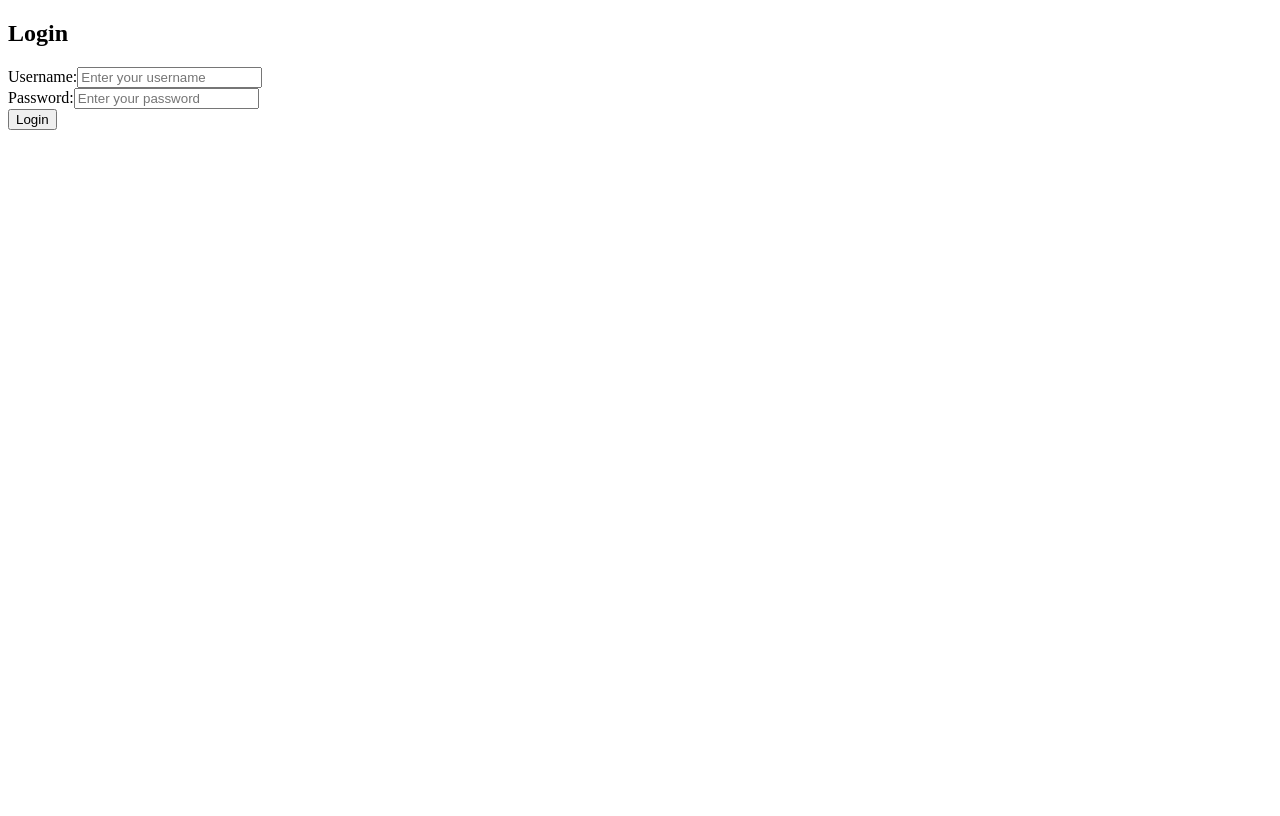
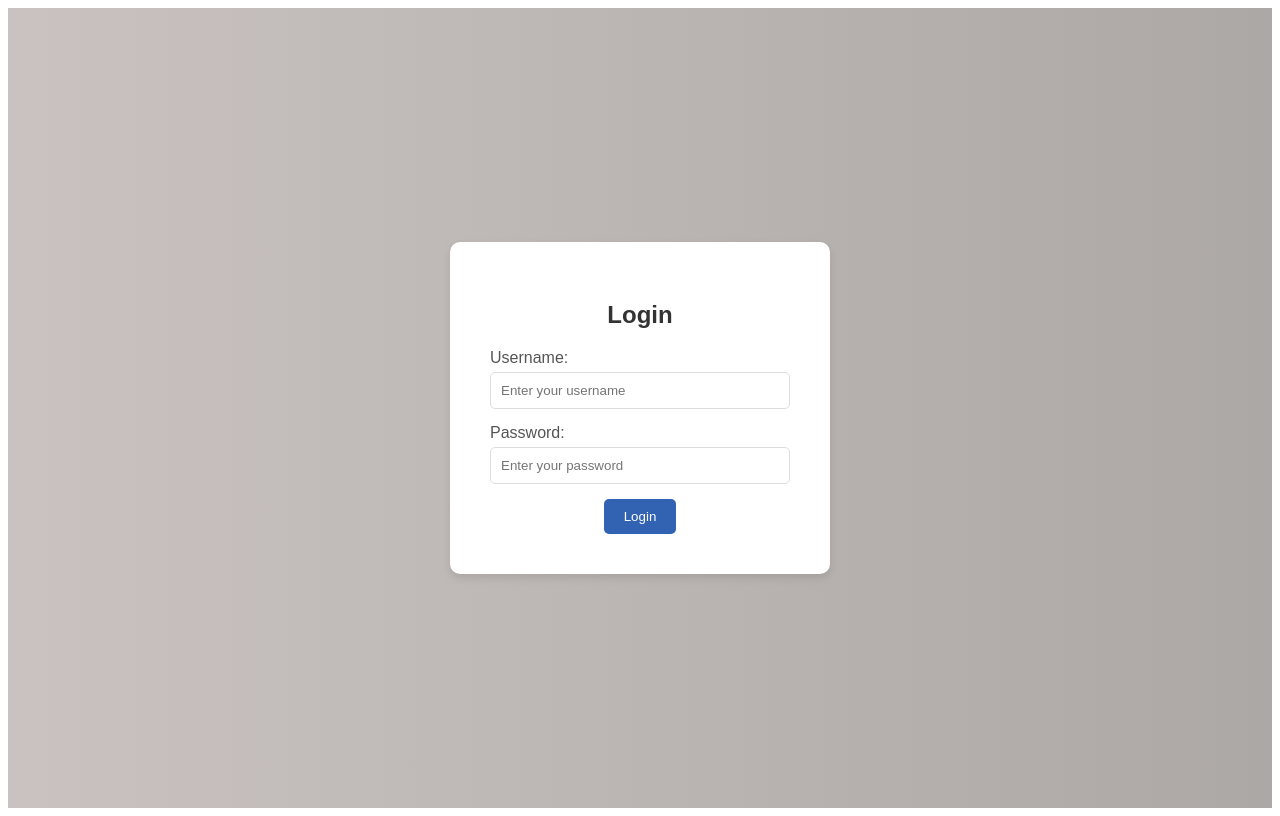
Before and after one commit to asif17r/lostnfound-frontend, a React (Vite) app: page /login in a window 1280 px wide. Built offline with nearby package versions, Linux system fonts and the light colour scheme.

Commit message:
ui tweak login page

```diff
--- a/src/login.css
+++ b/src/login.css
@@ -1,8 +1,8 @@
 /* login.css */
 
-body.login-page {
+.login-page {
     font-family: 'Arial', sans-serif;
-    background: linear-gradient(to right, #ff7e5f, #feb47b);
+    background: linear-gradient(to right, #c9c2c1, #aca8a5);
     display: flex;
     justify-content: center;
     align-items: center;
@@ -10,7 +10,7 @@ body.login-page {
     margin: 0;
 }
 
-body.login-page .login-container {
+.login-page .login-container {
     display: flex;
     justify-content: center;
     align-items: center;
@@ -18,7 +18,7 @@ body.login-page .login-container {
     height: 100%;
 }
 
-body.login-page .login-box {
+.login-page .login-box {
     background: #fff;
     padding: 40px;
     border-radius: 10px;
@@ -27,23 +27,23 @@ body.login-page .login-box {
     width: 300px;
 }
 
-body.login-page .login-box h2 {
+.login-page .login-box h2 {
     margin-bottom: 20px;
     color: #333;
 }
 
-body.login-page .input-group {
+.login-page .input-group {
     margin-bottom: 15px;
     text-align: left;
 }
 
-body.login-page .input-group label {
+.login-page .input-group label {
     display: block;
     margin-bottom: 5px;
     color: #555;
 }
 
-body.login-page .input-group input {
+.login-page .input-group input {
     width: 100%;
     padding: 10px;
     border: 1px solid #ddd;
@@ -51,18 +51,18 @@ body.login-page .input-group input {
     box-sizing: border-box;
 }
 
-body.login-page .input-group input:focus {
-    border-color: #ff7e5f;
+.login-page .input-group input:focus {
+    border-color: #180703;
     outline: none;
 }
 
-body.login-page .error {
+.login-page .error {
     color: #ff4d4d;
     margin-bottom: 15px;
 }
 
-body.login-page .login-button {
-    background: #ff7e5f;
+.login-page .login-button {
+    background: #3263b3;
     color: #fff;
     padding: 10px 20px;
     border: none;
@@ -71,6 +71,6 @@ body.login-page .login-button {
     transition: background 0.3s;
 }
 
-body.login-page .login-button:hover {
+.login-page .login-button:hover {
     background: #feb47b;
 }
```
